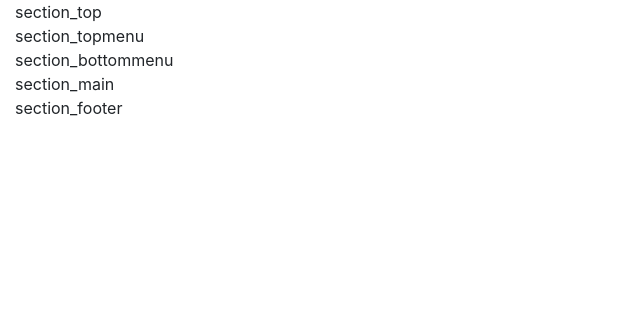
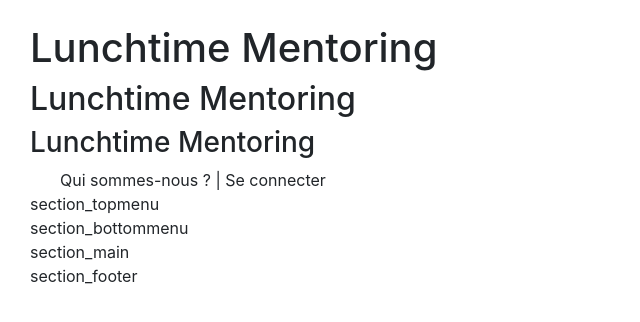
Before and after one commit to ldebrot/ltmv3, an Angular app: page / in a window 1280 px wide. Shown: the top 322 px of the page, without its empty margins (0-640 px from the left). Built offline with nearby package versions, Linux system fonts and the light colour scheme; what primeng would draw is missing.

Commit message:
added section-top, test and title components

```diff
--- a/src/app/app.component.html
+++ b/src/app/app.component.html
@@ -1,5 +1,8 @@
-<div class="col-lg-12 col-md-12 col-sm-12">
-    section_top
+<div class="col-lg-12 col-md-12 col-sm-12 col-xs-12">
+
+    <div class="col-lg-12 col-md-12 col-sm-12 col-xs-12">
+        <app-title class="col-lg-8 col-md-8 col-sm-8 col-xs-12"></app-title>
+        <app-connect class="col-lg-4 col-md-4 col-sm-4 hidden-xs-down"></app-connect>
     </div>
     <div class="col-lg-12 col-md-12 col-sm-12">
         section_topmenu
@@ -13,3 +16,5 @@
     <div class="col-lg-12 col-md-12 col-sm-12">
         section_footer
     </div>
+
+</div>
--- a/src/app/app.module.ts
+++ b/src/app/app.module.ts
@@ -8,12 +8,16 @@ import { TestComponent } from './components/test/test.component';
 import { MenubarModule, TabMenuModule, MenuItem } from 'primeng/primeng';
 import { ButtonModule } from 'primeng/primeng';
 import { SectionTopComponent } from './components/section-top/section-top.component';
+import { TitleComponent } from './components/title/title.component';
+import { ConnectComponent } from './components/connect/connect.component';
 
 @NgModule({
     declarations: [
     AppComponent,
     TestComponent,
-    SectionTopComponent
+    SectionTopComponent,
+    TitleComponent,
+    ConnectComponent
     ],
     imports: [
     BrowserModule,
--- /dev/null
+++ b/src/app/components/connect/connect.component.html
@@ -0,0 +1 @@
+Qui sommes-nous ? | Se connecter
--- /dev/null
+++ b/src/app/components/connect/connect.component.ts
@@ -0,0 +1,15 @@
+import { Component, OnInit } from '@angular/core';
+
+@Component({
+  selector: 'app-connect',
+  templateUrl: './connect.component.html',
+  styleUrls: ['./connect.component.css']
+})
+export class ConnectComponent implements OnInit {
+
+  constructor() { }
+
+  ngOnInit() {
+  }
+
+}
--- /dev/null
+++ b/src/app/components/title/title.component.html
@@ -0,0 +1,3 @@
+<div class="hidden-sm-down"><h1>{{ title }}</h1></div>
+<div class="hidden-md-up hidden-xs-down"><h2>{{ title }}</h2></div>
+<div class="hidden-sm-up"><h3>{{ title }}</h3></div>
--- /dev/null
+++ b/src/app/components/title/title.component.ts
@@ -0,0 +1,15 @@
+import { Component, OnInit } from '@angular/core';
+
+@Component({
+  selector: 'app-title',
+  templateUrl: './title.component.html',
+  styleUrls: ['./title.component.css']
+})
+export class TitleComponent implements OnInit {
+  title:string = "Lunchtime Mentoring";
+  constructor() { }
+
+  ngOnInit() {
+  }
+
+}
```
Also changed, not shown: src/app/components/connect/connect.component.css (added), src/app/components/title/title.component.css (added). Lines whose indentation alone changed are shown as unchanged.
